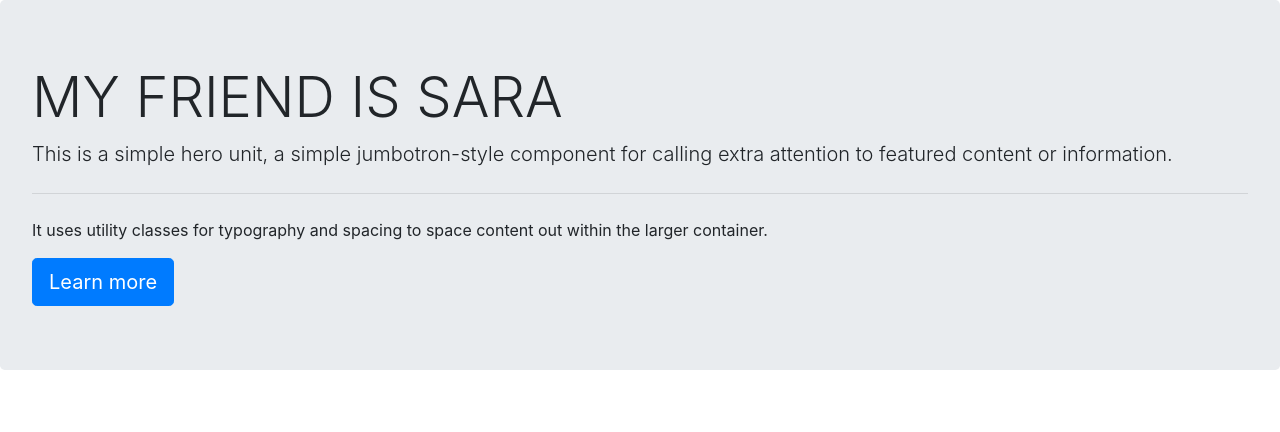
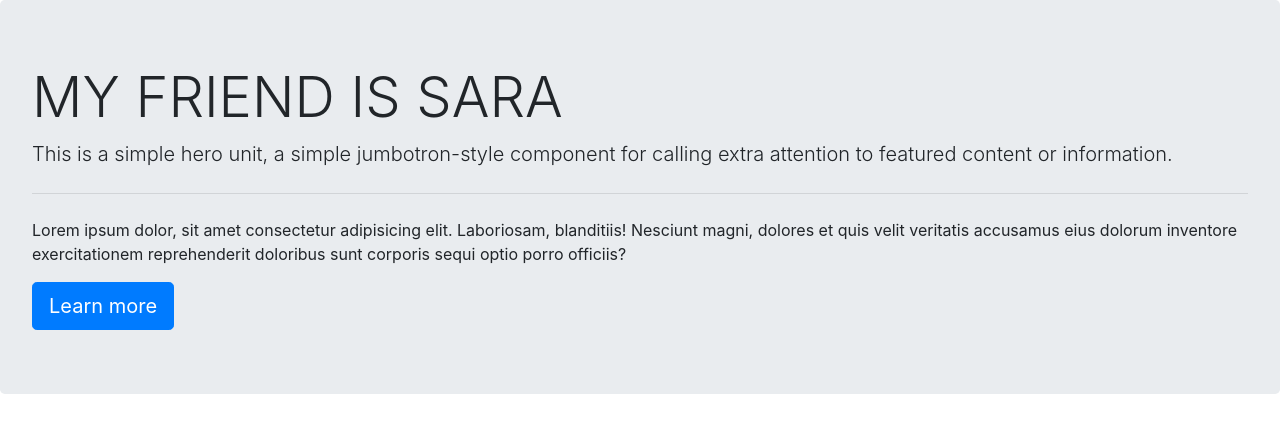
Before and after one commit to IRONR2D2/textVC, an Angular app: page / in a window 1280 px wide. Shown: the top 432 px of the page. Built offline with nearby package versions, Linux system fonts and the light colour scheme.

Commit message:
new branch with Lorem

```diff
--- a/src/app/app.component.html
+++ b/src/app/app.component.html
@@ -25,7 +25,9 @@
       featured
       content or information.</p>
     <hr class="my-4">
-    <p>It uses utility classes for typography and spacing to space content out within the larger container.</p>
+    <p>Lorem ipsum dolor, sit amet consectetur adipisicing elit. Laboriosam, blanditiis! Nesciunt magni, dolores et quis
+      velit veritatis accusamus eius dolorum inventore exercitationem reprehenderit doloribus sunt corporis sequi optio
+      porro officiis?</p>
     <a class="btn btn-primary btn-lg" href="#" role="button">Learn more</a>
   </div>
 </body>
```
